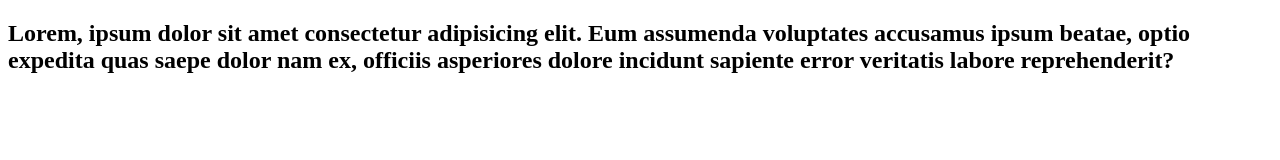
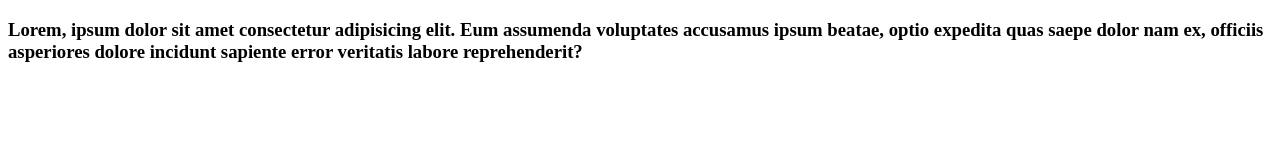
Before and after one commit to annesantos1990/curso-git, a plain HTML site: page index.html in a window 1280 px wide. Drawn offline with Linux system fonts and the light colour scheme.

Commit message:
11º commit - Fix: mudei h2 para h3

```diff
--- a/index.html
+++ b/index.html
@@ -6,6 +6,6 @@
     <title>Document</title>
 </head>
 <body>
-    <h2>Lorem, ipsum dolor sit amet consectetur adipisicing elit. Eum assumenda voluptates accusamus ipsum beatae, optio expedita quas saepe dolor nam ex, officiis asperiores dolore incidunt sapiente error veritatis labore reprehenderit?</h2>
+    <h3>Lorem, ipsum dolor sit amet consectetur adipisicing elit. Eum assumenda voluptates accusamus ipsum beatae, optio expedita quas saepe dolor nam ex, officiis asperiores dolore incidunt sapiente error veritatis labore reprehenderit?</h3>
 </body>
 </html>
```
